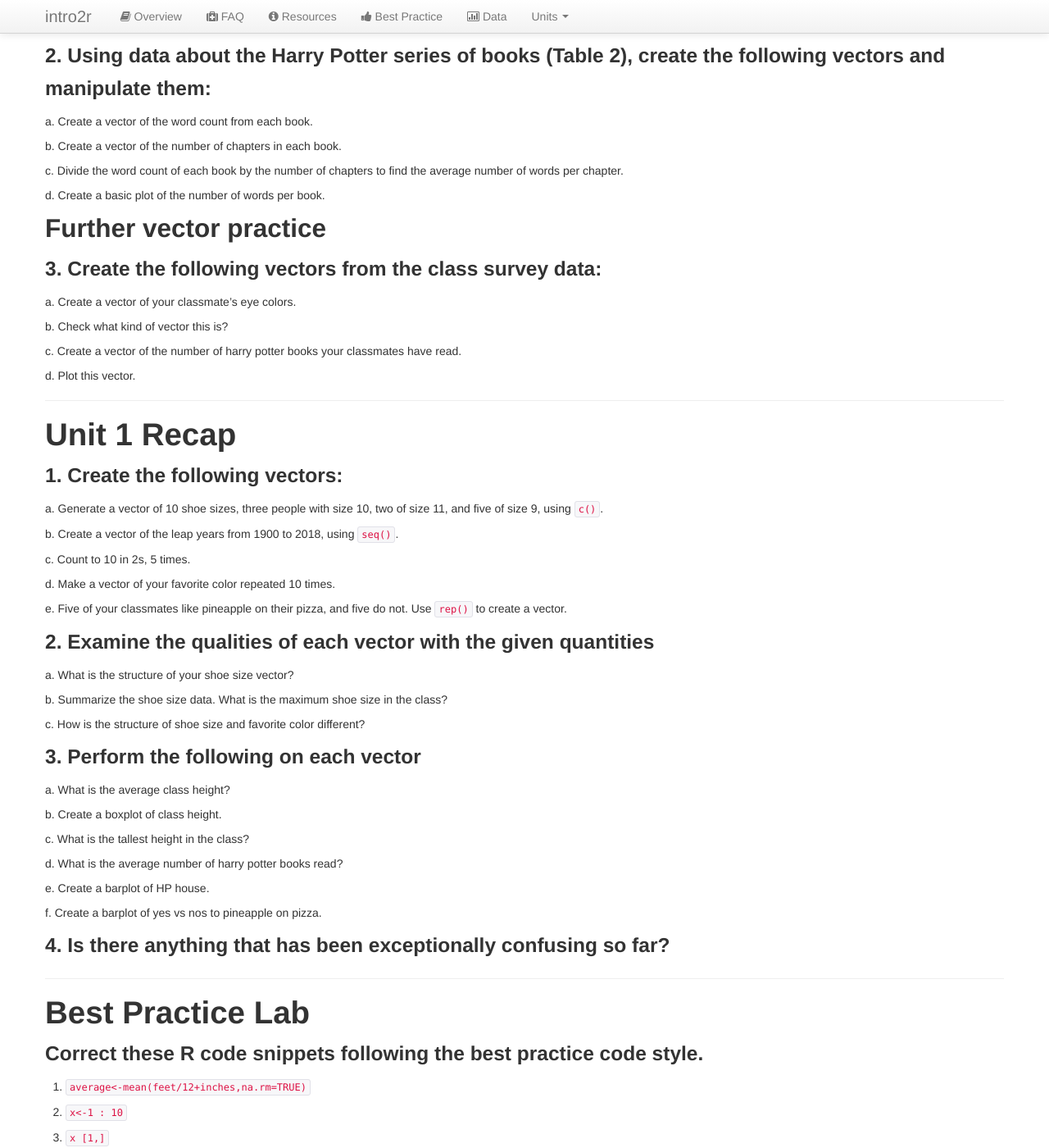
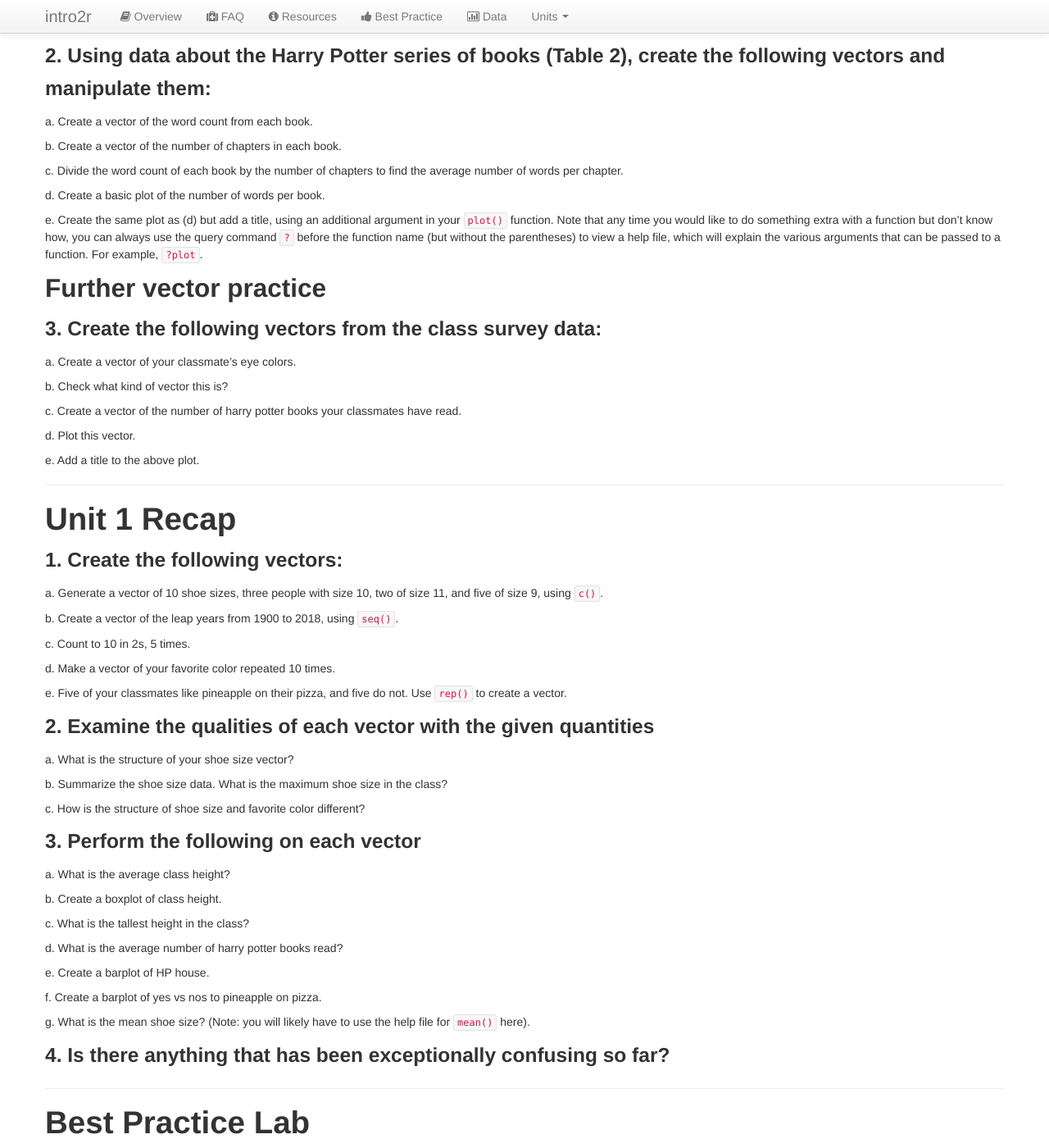
Before and after one commit to intro2r/intro2r, a Jekyll site: the page built from unit1/labs.md, in a window 1280 px wide and 1400 px high, scrolled down 2706 px. Shown: the whole window at 82% size. Built offline with Jekyll 4.4.1, drawn with Linux system fonts in a browser that asks for light colours; our own code applies the rules of GitHub Pages for plain Markdown files; some of the changed text lies outside the part shown.

Commit message:
Update labs.md

```diff
--- a/unit1/labs.md
+++ b/unit1/labs.md
@@ -141,6 +141,8 @@ Scroll down or click [here](../unit1/labs.html#how-to-submit-your-labs) to check
 
   d. Create a basic plot of the number of words per book.
 
+  e. Create the same plot as (d) but add a title, using an additional argument in your `plot()` function. Note that any time you would like to do something extra with a function but don’t know how, you can always use the query command `?` before the function name (but without the parentheses) to view a help file, which will explain the various arguments that can be passed to a function. For example, `?plot`.
+
 
 ## Further vector practice
 
@@ -153,6 +155,8 @@ Scroll down or click [here](../unit1/labs.html#how-to-submit-your-labs) to check
   c. Create a vector of the number of harry potter books your classmates have read.
 
   d. Plot this vector.
+
+  e. Add a title to the above plot.
 
 
 
@@ -196,6 +200,8 @@ Scroll down or click [here](../unit1/labs.html#how-to-submit-your-labs) to check
   e. Create a barplot of HP house.
 
   f. Create a barplot of yes vs nos to pineapple on pizza.
+
+  g. What is the mean shoe size? (Note: you will likely have to use the help file for `mean()` here).
 
 
 ### 4. Is there anything that has been exceptionally confusing so far?
```
Also changed, not shown: other parts of unit1/labs.md (+2 -2 lines).
